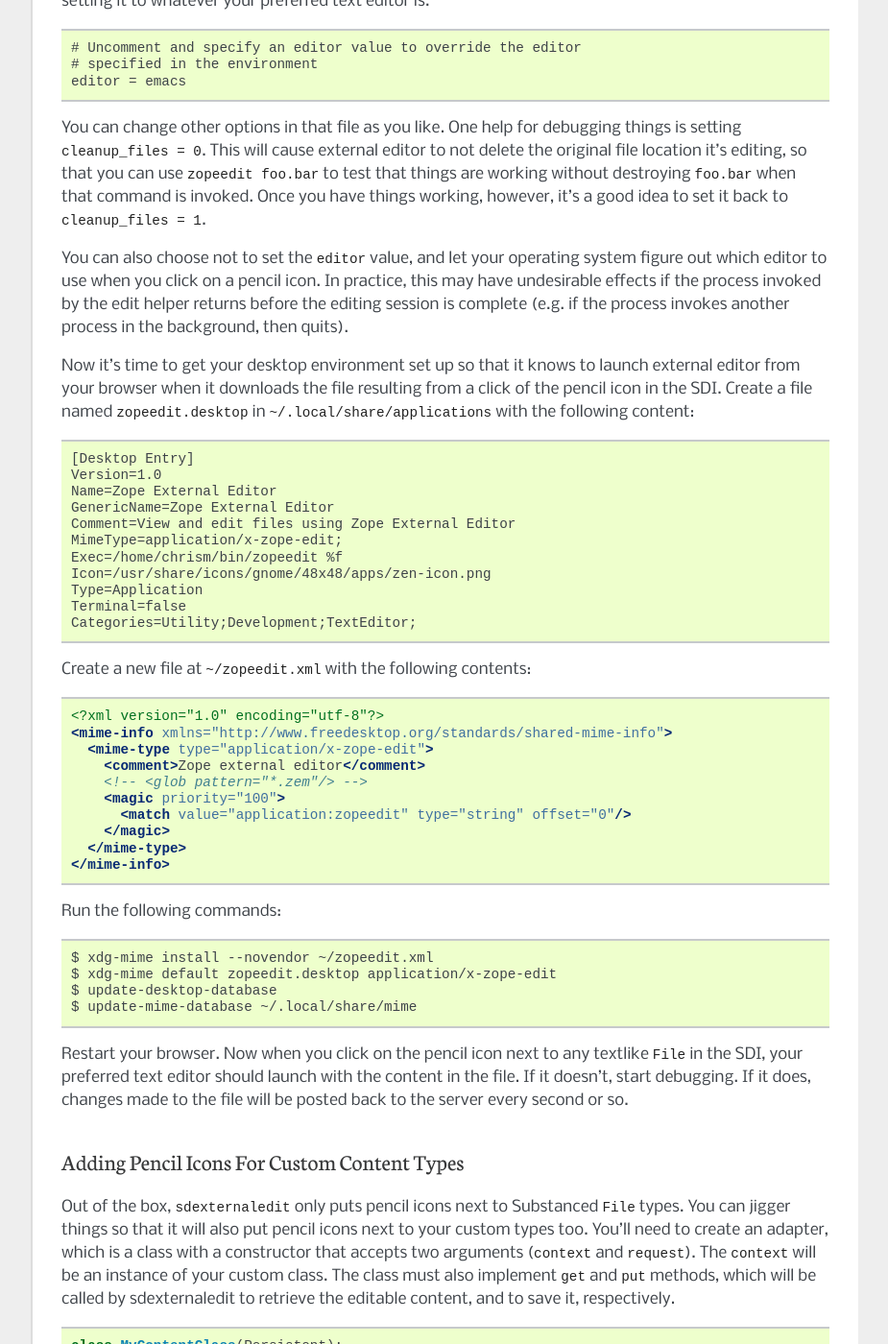
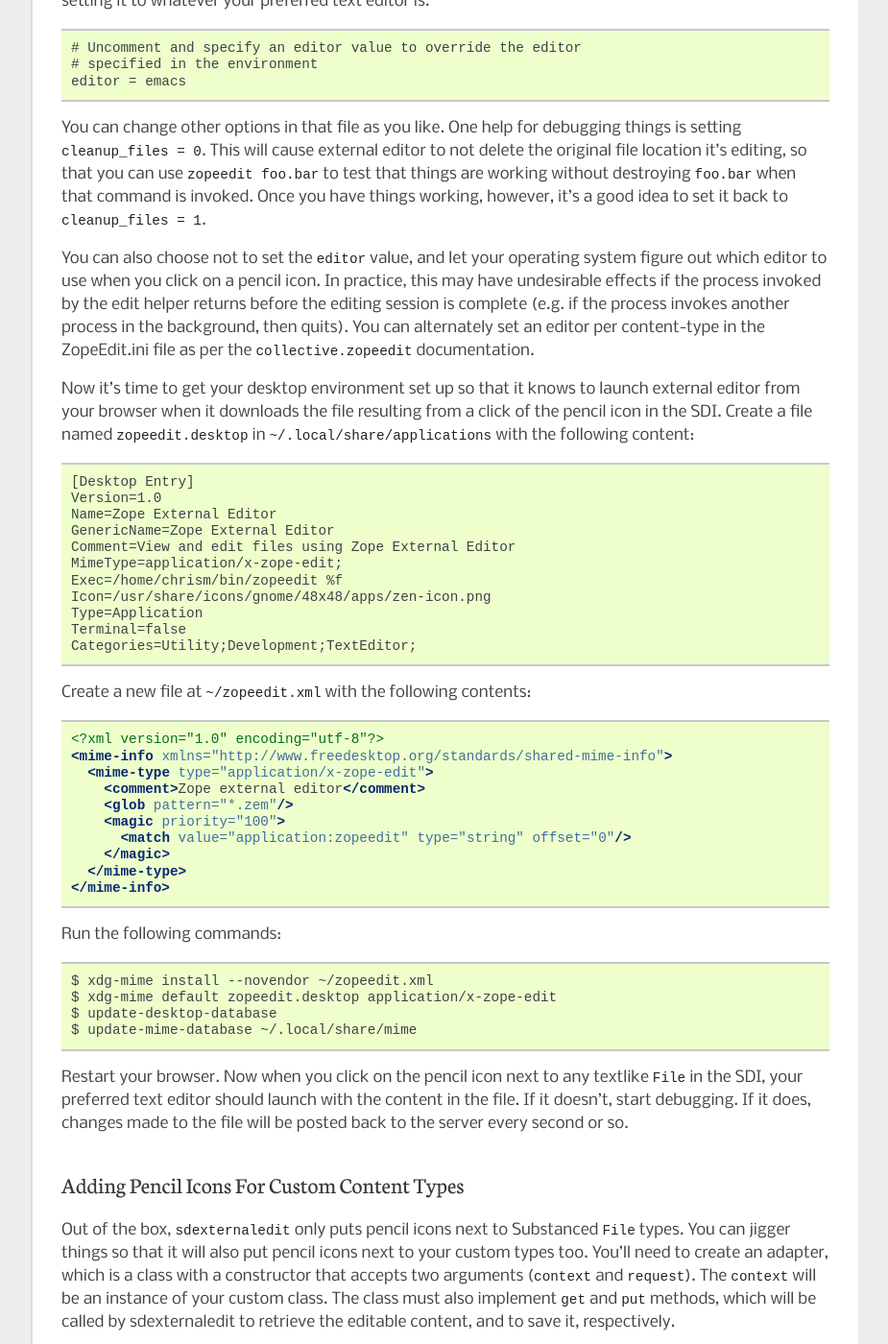
Before and after one commit to Pylons/sdexternaledit, a Sphinx documentation site: the page built from docs/index.rst, in a window 1280 px wide and 1400 px high, scrolled down 1565 px. Shown: the whole window at 96% size, without its empty margins (198-1123 px from the left). Built offline with Sphinx 7.4.7, drawn with Linux system fonts in a browser that asks for light colours.

Commit message:
reenable zem glob

```diff
--- a/docs/index.rst
+++ b/docs/index.rst
@@ -104,7 +104,9 @@
 system figure out which editor to use when you click on a pencil icon.  In
 practice, this may have undesirable effects if the process invoked by the edit
 helper returns before the editing session is complete (e.g. if the process
-invokes another process in the background, then quits).
+invokes another process in the background, then quits).  You can alternately
+set an editor per content-type in the ZopeEdit.ini file as per the
+``collective.zopeedit`` documentation.
 
 Now it's time to get your desktop environment set up so that it knows to launch
 external editor from your browser when it downloads the file resulting from a
@@ -133,7 +135,7 @@
    <mime-info xmlns="http://www.freedesktop.org/standards/shared-mime-info">
      <mime-type type="application/x-zope-edit">
        <comment>Zope external editor</comment>
-       <!-- <glob pattern="*.zem"/> -->
+       <glob pattern="*.zem"/>
        <magic priority="100">
          <match value="application:zopeedit" type="string" offset="0"/>
        </magic>
```
